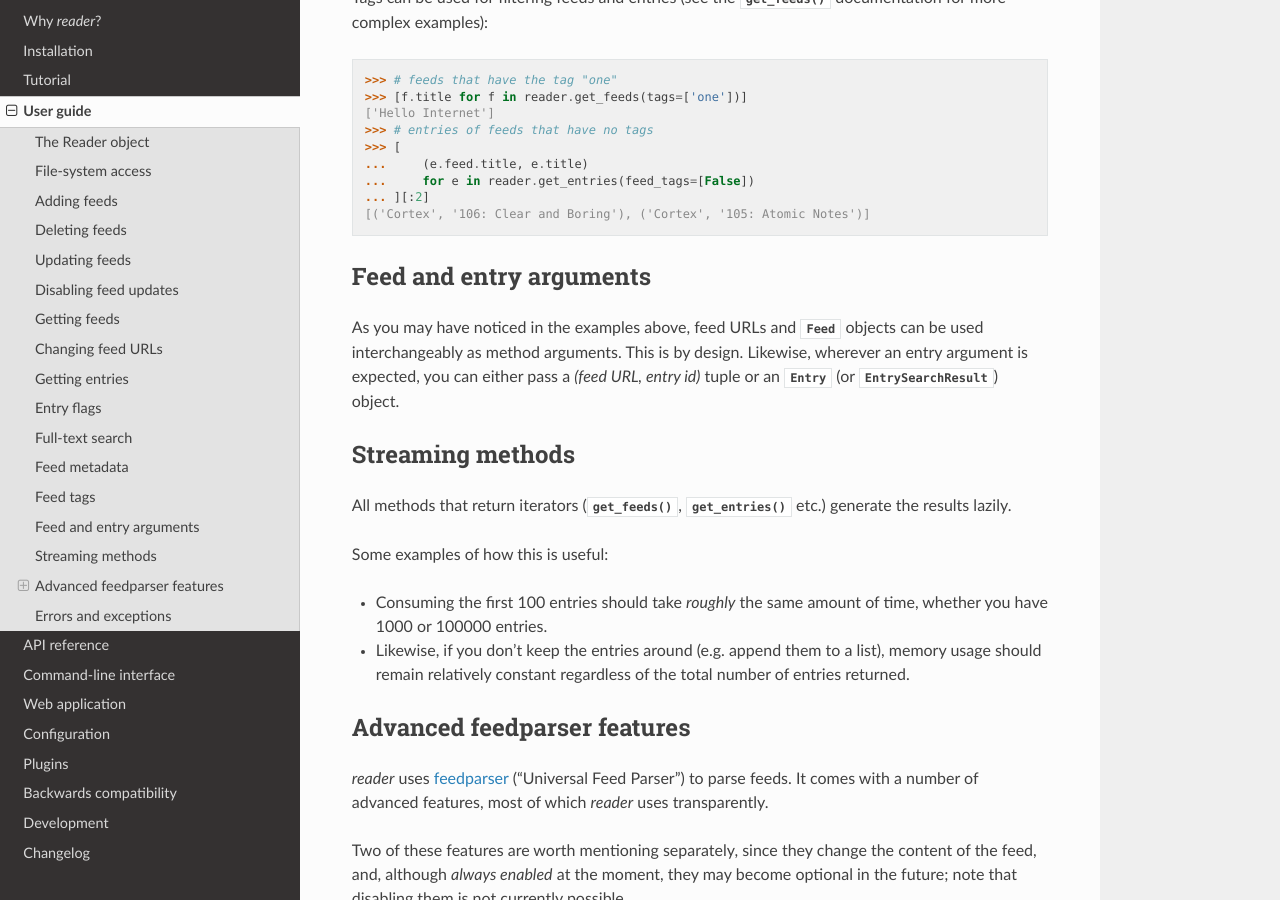
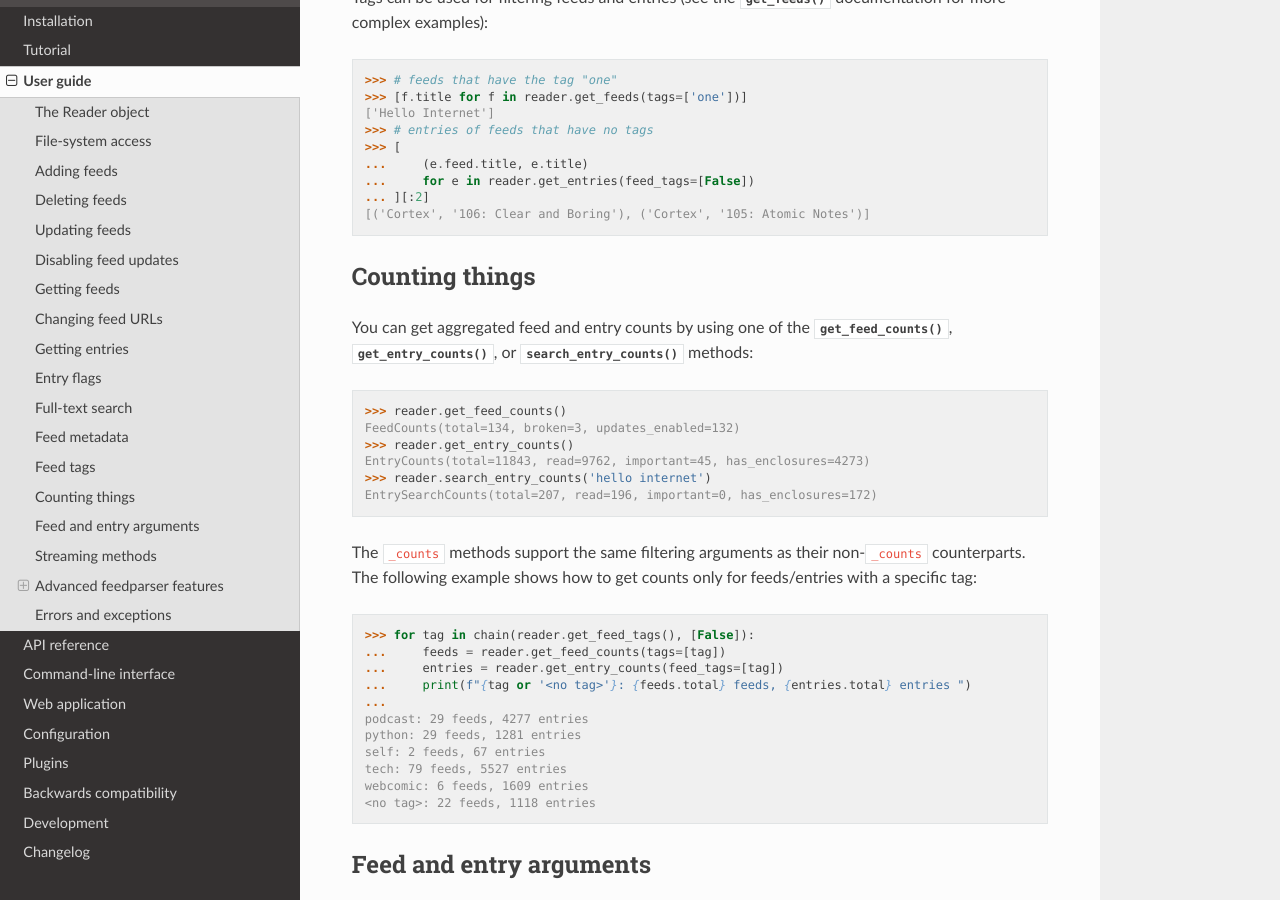
Before and after one commit to Alcides1123/reader, a Sphinx documentation site: the page built from docs/guide.rst, in a window 1280 px wide and 900 px high, scrolled down 6529 px. Built offline with Sphinx 7.4.7 and the Read the Docs theme 2.0.0, drawn with Linux system fonts in a browser that asks for light colours.

Commit message:
User guide for *_counts.
For #185.

```diff
--- a/docs/guide.rst
+++ b/docs/guide.rst
@@ -379,6 +379,40 @@ Tags can be used for filtering feeds and entries
 
 
 
+Counting things
+---------------
+
+You can get aggregated feed and entry counts by using one of the
+:meth:`~Reader.get_feed_counts`,
+:meth:`~Reader.get_entry_counts`, or
+:meth:`~Reader.search_entry_counts` methods::
+
+    >>> reader.get_feed_counts()
+    FeedCounts(total=134, broken=3, updates_enabled=132)
+    >>> reader.get_entry_counts()
+    EntryCounts(total=11843, read=9762, important=45, has_enclosures=4273)
+    >>> reader.search_entry_counts('hello internet')
+    EntrySearchCounts(total=207, read=196, important=0, has_enclosures=172)
+
+The ``_counts`` methods support the same filtering arguments
+as their non-``_counts`` counterparts.
+The following example shows how to get counts only for feeds/entries
+with a specific tag::
+
+    >>> for tag in chain(reader.get_feed_tags(), [False]):
+    ...     feeds = reader.get_feed_counts(tags=[tag])
+    ...     entries = reader.get_entry_counts(feed_tags=[tag])
+    ...     print(f"{tag or '<no tag>'}: {feeds.total} feeds, {entries.total} entries ")
+    ...
+    podcast: 29 feeds, 4277 entries
+    python: 29 feeds, 1281 entries
+    self: 2 feeds, 67 entries
+    tech: 79 feeds, 5527 entries
+    webcomic: 6 feeds, 1609 entries
+    <no tag>: 22 feeds, 1118 entries
+
+
+
 Feed and entry arguments
 ------------------------
 
```
